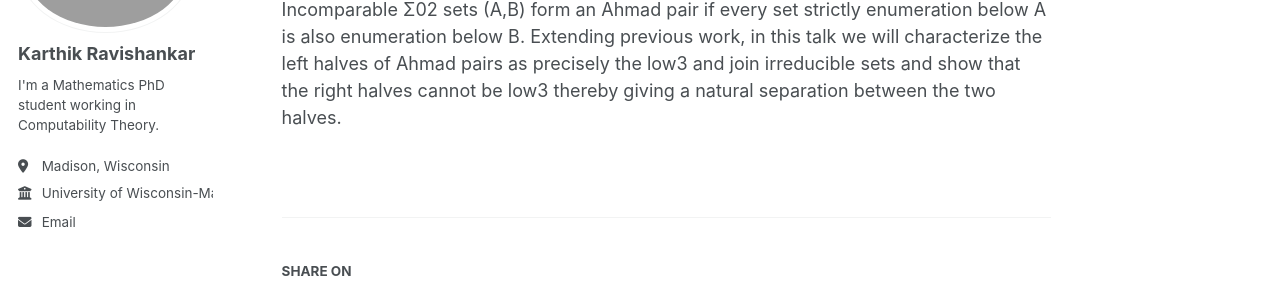
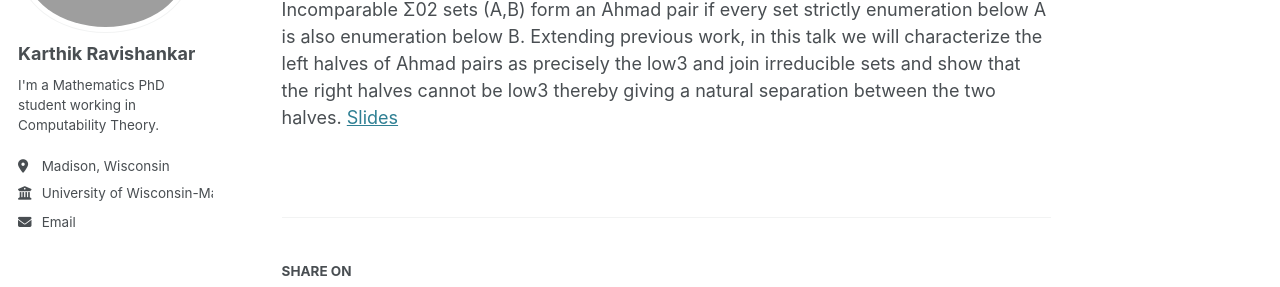
Before and after one commit to Karthik-Ravishankar-Math/Karthik-Ravishankar-Math.github.io, a Jekyll site: the page built from _talks/Separation.md, in a window 1280 px wide and 995 px high. Shown: the part 207-494 px from the top of the window. Built offline with Jekyll 4.4.1, drawn with Linux system fonts in a browser that asks for light colours.

Commit message:
Update Separation.md

```diff
--- a/_talks/Separation.md
+++ b/_talks/Separation.md
@@ -11,3 +11,4 @@ location: "Madison, WI, USA"
 Incomparable Σ02 sets (A,B) form an Ahmad pair if every set strictly enumeration below A is also enumeration below B.
 Extending previous work, in this talk we will characterize the left halves of Ahmad pairs as precisely the low3 and
 join irreducible sets and show that the right halves cannot be low3 thereby giving a natural separation between the two halves.
+[Slides](http://karthik-ravishankar-math.github.io/files/separationSlides.pdf)
```
